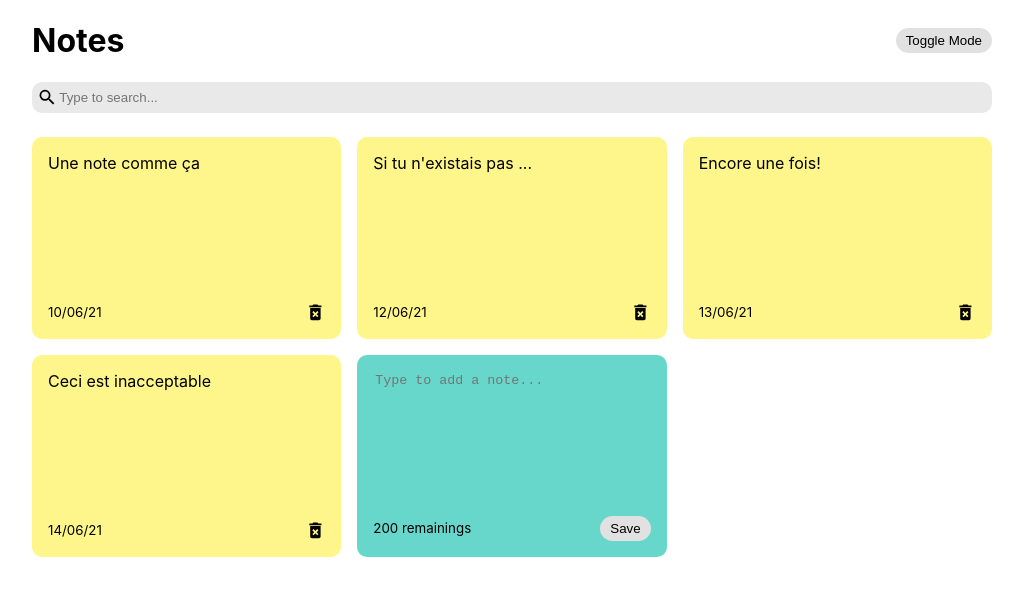
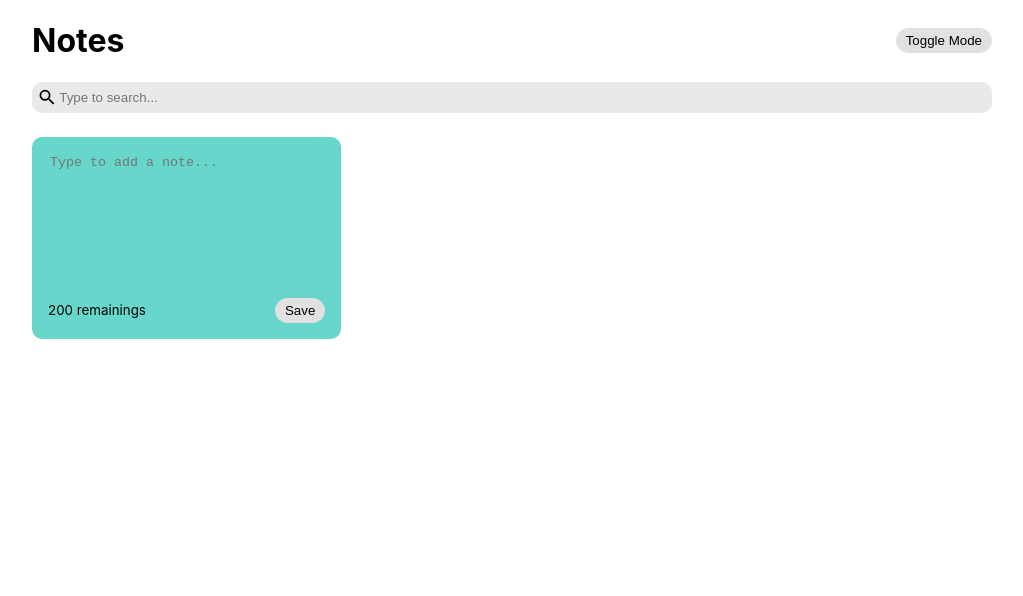
Before and after one commit to Sma-source/react-note, a React (Create React App) app: page / in a window 1280 px wide. Shown: the top 596 px of the page, without its empty margins (128-1151 px from the left). Built offline with nearby package versions, Linux system fonts and the light colour scheme.

Commit message:
delete note

```diff
--- a/src/App.js
+++ b/src/App.js
@@ -5,28 +5,7 @@ import Search from "./components/Search";
 import Header from "./components/Header";
 
 function App() {
-  const [notes, setNotes] = useState([
-    {
-      id: nanoid(),
-      text: "Une note comme ça",
-      date: "10/06/21",
-    },
-    {
-      id: nanoid(),
-      text: "Si tu n'existais pas ...",
-      date: "12/06/21",
-    },
-    {
-      id: nanoid(),
-      text: "Encore une fois!",
-      date: "13/06/21",
-    },
-    {
-      id: nanoid(),
-      text: "Ceci est inacceptable",
-      date: "14/06/21",
-    },
-  ]);
+  const [notes, setNotes] = useState([]);
 
   const [searchText, setSearchText] = useState("");
 
```
